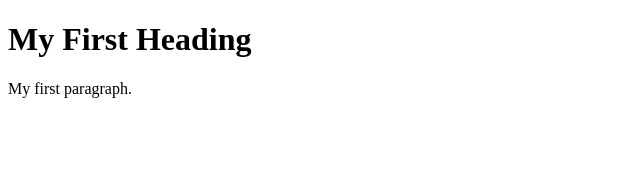
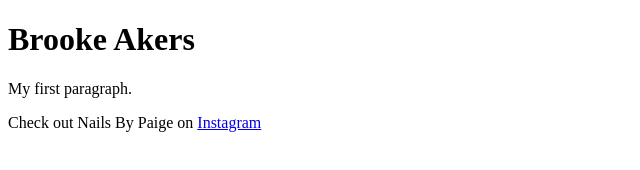
Before and after one commit to paige0130/brooke-portfolio, a plain HTML site: page index.html in a window 1280 px wide. Shown: the whole page, without its empty margins (0-640 px from the left). Drawn offline with Linux system fonts and the light colour scheme.

Commit message:
Update index.html

```diff
--- a/index.html
+++ b/index.html
@@ -6,8 +6,15 @@
 </head>
 <body>
 
-<h1>My First Heading</h1>
+<h1 class="top">Brooke Akers</h1>
 <p>My first paragraph.</p>
+
+<footer>
+  <p>Check out Nails By Paige on
+   <a href="https://www.instagram.com/nailsbypaig_e/" target="_blank" >
+     Instagram
+   </a></p>
+ </footer>
 
 </body>
 </html>
```
